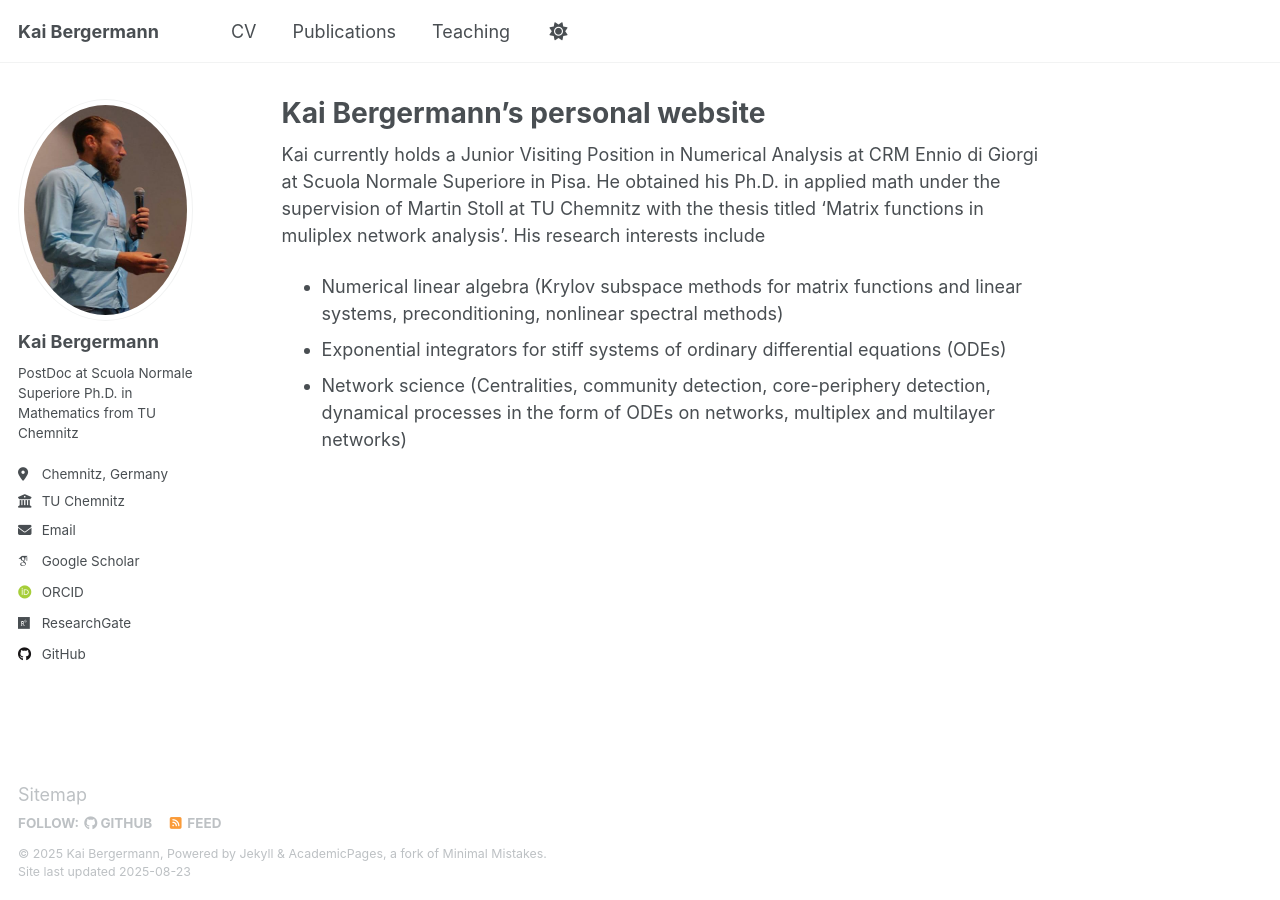
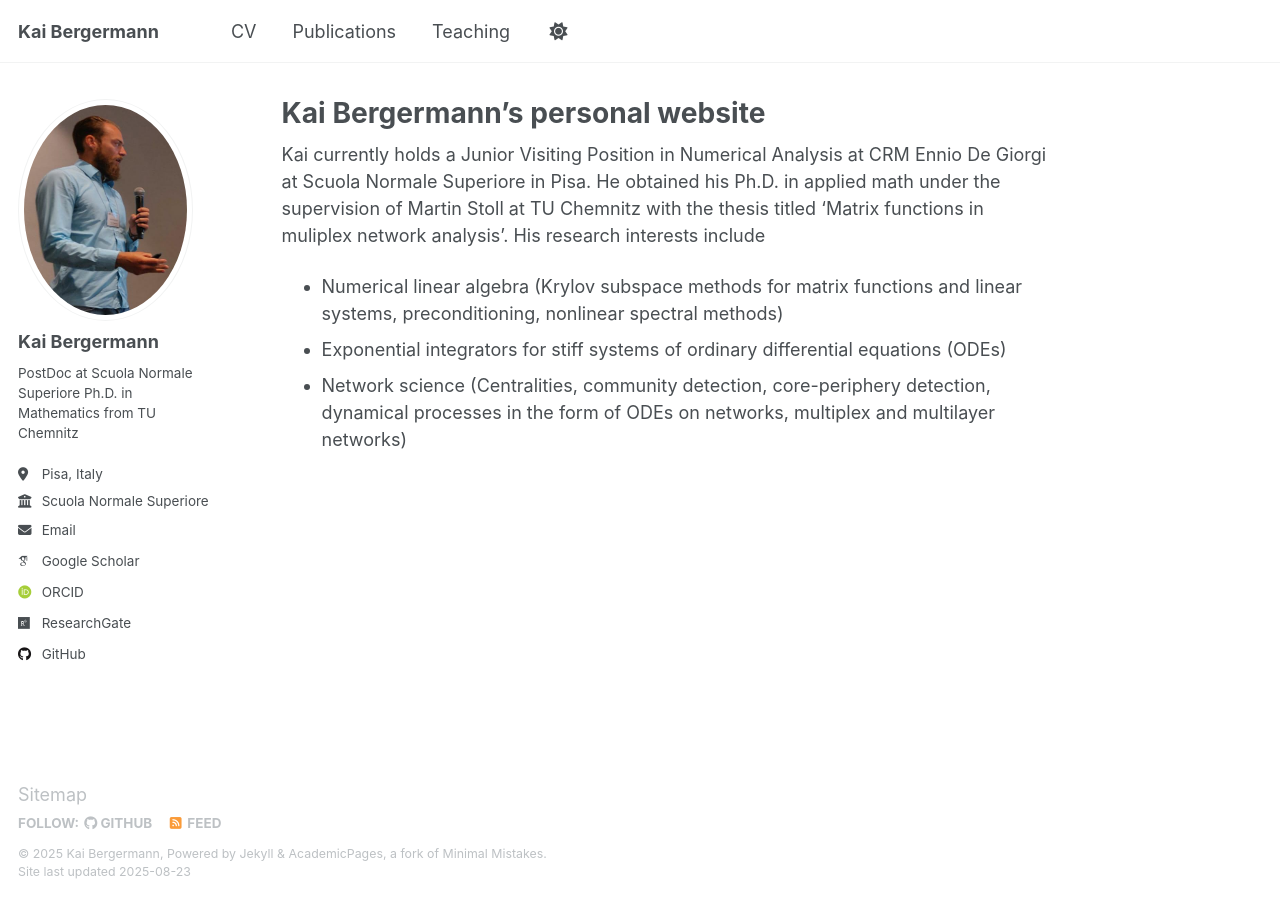
Before and after one commit to KBergermann/KBergermann.github.io, a Jekyll site: the page built from _pages/about.md, in a window 1280 px wide. Built offline with Jekyll 4.4.1, drawn with Linux system fonts in a browser that asks for light colours; some web fonts are replaced.

```diff
--- a/_config.yml
+++ b/_config.yml
@@ -26,8 +26,8 @@ author:
   name             : "Kai Bergermann"
   pronouns         : # example: "she/her"
   bio              : "PostDoc at Scuola Normale Superiore\nPh.D. in Mathematics from TU Chemnitz"
-  location         : "Chemnitz, Germany"
-  employer         : "TU Chemnitz"
+  location         : "Pisa, Italy"
+  employer         : "Scuola Normale Superiore"
   uri              : # URL
   email            : "kai.bergermann@math.tu-chemnitz.de"
 
--- a/_pages/about.md
+++ b/_pages/about.md
@@ -7,7 +7,7 @@ redirect_from:
   - /about.html
 ---
 
-Kai currently holds a Junior Visiting Position in Numerical Analysis at CRM Ennio di Giorgi at Scuola Normale Superiore in Pisa. He obtained his Ph.D. in applied math under the supervision of Martin Stoll at TU Chemnitz with the thesis titled 'Matrix functions in muliplex network analysis'. His research interests include
+Kai currently holds a Junior Visiting Position in Numerical Analysis at CRM Ennio De Giorgi at Scuola Normale Superiore in Pisa. He obtained his Ph.D. in applied math under the supervision of Martin Stoll at TU Chemnitz with the thesis titled 'Matrix functions in muliplex network analysis'. His research interests include
 - Numerical linear algebra (Krylov subspace methods for matrix functions and linear systems, preconditioning, nonlinear spectral methods)
 - Exponential integrators for stiff systems of ordinary differential equations (ODEs)
 - Network science (Centralities, community detection, core-periphery detection, dynamical processes in the form of ODEs on networks, multiplex and multilayer networks)
```
Also changed, not shown: _pages/cv.md (+1 -1 lines), _pages/publications.md (+1 -1 lines).
